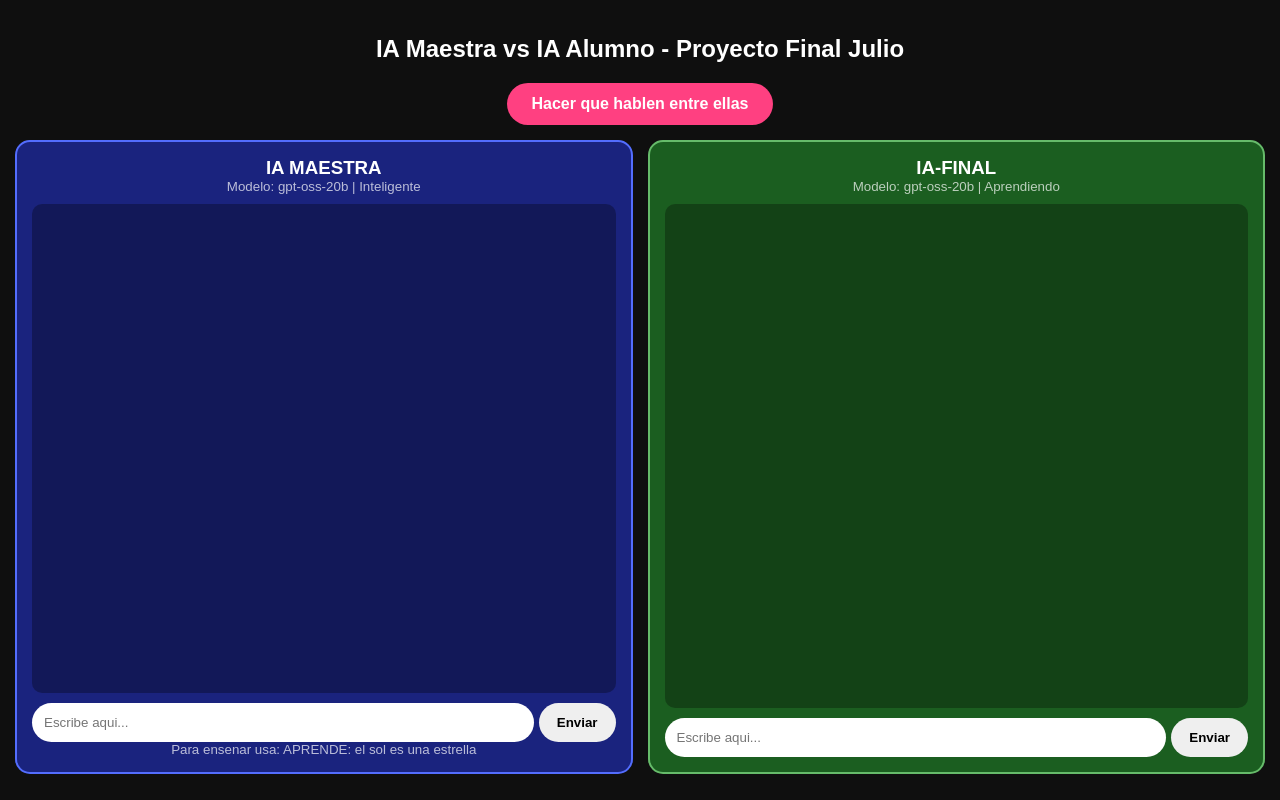
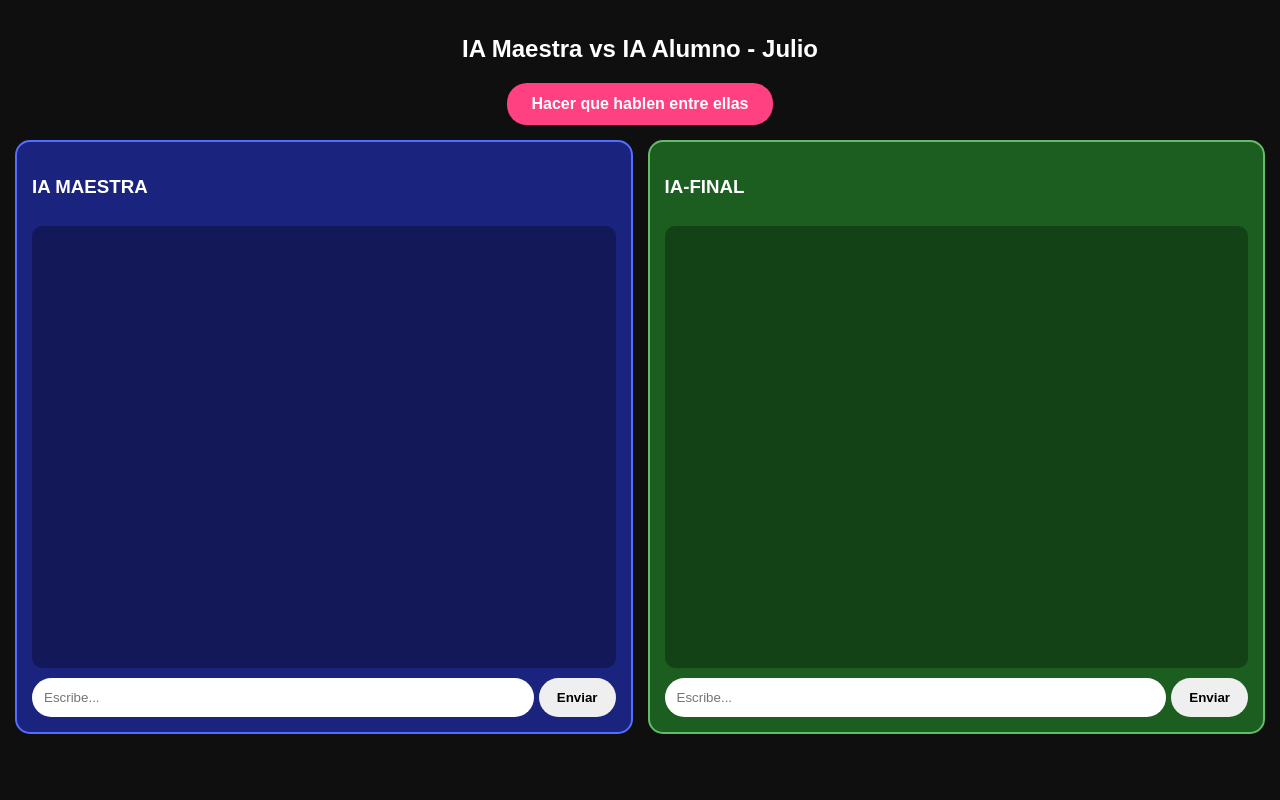
Before and after one commit to ramirezrosariojuancarlos-coder/IA-, a Flask app: page / in a window 1280 px wide. Run offline with Flask 3, Linux system fonts and the light colour scheme.

Commit message:
Actualizar index.html

```diff
--- a/templates/index.html
+++ b/templates/index.html
@@ -6,65 +6,51 @@
 <style>
 body{font-family:Arial; background:#0f0f0f; color:white; margin:0; padding:15px}
 .container{display:flex; gap:15px; flex-wrap:wrap}
-.box{flex:1; min-width:300px; border-radius:15px; padding:15px; display:flex; flex-direction:column; height:75vh}
+.box{flex:1; min-width:300px; border-radius:15px; padding:15px; display:flex; flex-direction:column; height:70vh}
 #maestra{background:#1a237e; border:2px solid #536dfe}
 #alumna{background:#1b5e20; border:2px solid #66bb6a}
 .chat{flex:1; overflow-y:auto; background:rgba(0,0,0,0.3); border-radius:10px; padding:10px; margin:10px 0}
 .msg{margin:8px 0; padding:8px 10px; border-radius:10px; max-width:90%; word-wrap:break-word}
-.user{background:#fff; color:#000; align-self:flex-end; margin-left:auto}
-.bot{background:rgba(255,255,255,0.15)}
+.user{background:#fff; color:#000; margin-left:auto}
+.bot{background:rgba(255,255,255,0.2)}
 .input-area{display:flex; gap:5px}
 input{flex:1; padding:12px; border-radius:20px; border:none}
 button{padding:12px 18px; border-radius:20px; border:none; font-weight:bold; cursor:pointer}
-h3{margin:0; text-align:center}
-small{opacity:0.7; text-align:center; display:block}
 .top-btn{text-align:center; margin-bottom:15px}
-.top-btn button{background:#ff4081; color:white; font-size:16px; padding:12px 25px; border-radius:30px; border:none; cursor:pointer}
+.top-btn button{background:#ff4081; color:white; font-size:16px; padding:12px 25px}
 </style>
 </head>
 <body>
-<h2 style="text-align:center">IA Maestra vs IA Alumno - Proyecto Final Julio</h2>
-<div class="top-btn">
-  <button onclick="hablenSolas()">Hacer que hablen entre ellas</button>
-</div>
+<h2 style="text-align:center">IA Maestra vs IA Alumno - Julio</h2>
+<div class="top-btn"><button onclick="hablenSolas()">Hacer que hablen entre ellas</button></div>
 <div class="container">
-  <div class="box" id="maestra">
-    <h3>IA MAESTRA</h3><small>Modelo: gpt-oss-20b | Inteligente</small>
-    <div class="chat" id="chatM"></div>
-    <div class="input-area"><input id="inM" placeholder="Escribe aqui..."><button onclick="enviar('maestra')">Enviar</button></div>
-    <small>Para ensenar usa: APRENDE: el sol es una estrella</small>
-  </div>
-  <div class="box" id="alumna">
-    <h3>IA-FINAL</h3><small>Modelo: gpt-oss-20b | Aprendiendo</small>
-    <div class="chat" id="chatA"></div>
-    <div class="input-area"><input id="inA" placeholder="Escribe aqui..."><button onclick="enviar('alumna')">Enviar</button></div>
-  </div>
+  <div class="box" id="maestra"><h3>IA MAESTRA</h3><div class="chat" id="chatM"></div><div class="input-area"><input id="inM" placeholder="Escribe..."><button onclick="enviar('maestra')">Enviar</button></div></div>
+  <div class="box" id="alumna"><h3>IA-FINAL</h3><div class="chat" id="chatA"></div><div class="input-area"><input id="inA" placeholder="Escribe..."><button onclick="enviar('alumna')">Enviar</button></div></div>
 </div>
 <script>
 async function enviar(rol){
-  let input = rol==='maestra'? document.getElementById('inM') : document.getElementById('inA');
+  try{
+    let input = rol==='maestra'? document.getElementById('inM') : document.getElementById('inA');
+    let chat = rol==='maestra'? document.getElementById('chatM') : document.getElementById('chatA');
+    let texto = input.value.trim(); if(!texto) return;
+    chat.innerHTML += `<div class="msg user">${texto}</div>`; input.value=''; chat.scrollTop = 9999;
+    let res = await fetch('/chat',{method:'POST', headers:{'Content-Type':'application/json'}, body: JSON.stringify({message:texto, rol:rol})});
+    let data = await res.json();
+    chat.innerHTML += `<div class="msg bot">${data.reply}</div>`; chat.scrollTop = 9999;
+  }catch(err){ alert("Error: " + err); }
+}
+async function hablenSolas(){
+  let tema = prompt("De que quieres que hablen?");
+  if(!tema) return;
+  document.getElementById('chatM').innerHTML += `<div class="msg user">TEMA: ${tema}</div>`;
+  enviarConTema('maestra', `Explica a tu alumna en 2 lineas sobre: ${tema}`);
+}
+async function enviarConTema(rol, texto){
   let chat = rol==='maestra'? document.getElementById('chatM') : document.getElementById('chatA');
-  let texto = input.value.trim(); if(!texto) return;
-  chat.innerHTML += `<div class="msg user">${texto}</div>`; input.value='';
-  chat.scrollTop = chat.scrollHeight;
   let res = await fetch('/chat',{method:'POST', headers:{'Content-Type':'application/json'}, body: JSON.stringify({message:texto, rol:rol})});
   let data = await res.json();
   chat.innerHTML += `<div class="msg bot">${data.reply}</div>`;
-  chat.scrollTop = chat.scrollHeight;
 }
-
-async function hablenSolas(){
-  let tema = prompt("De que quieres que hablen? Ej: el espacio, python, futbol");
-  if(!tema) return;
-  let chatM = document.getElementById('chatM');
-  chatM.innerHTML += `<div class="msg user">[TEMA PARA DEBATIR: ${tema}]</div>`;
-  // La maestra empieza
-  let resM = await fetch('/chat',{method:'POST', headers:{'Content-Type':'application/json'}, body: JSON.stringify({message:`Inicia una conversacion con tu alumna IA-FINAL sobre: ${tema}. Explicale en 2 lineas.`, rol:'maestra'})});
-  let dataM = await resM.json();
-  chatM.innerHTML += `<div class="msg bot">${dataM.reply}</div>`;
-
-  // La alumna responde
-  setTimeout(async ()=>{
-    let chatA = document.getElementById('chatA');
-    chatA.innerHTML += `<div class="msg user">Mi maestra dijo: ${dataM.reply}</div>`;
-    let resA = await fetch('/chat',{method:'POST', headers:{'Content-Type':'application/json'}, body: JSON.stringify({message:`Tu maestra te dijo: ${dataM.reply}. Res
+</script>
+</body>
+</html>
```
